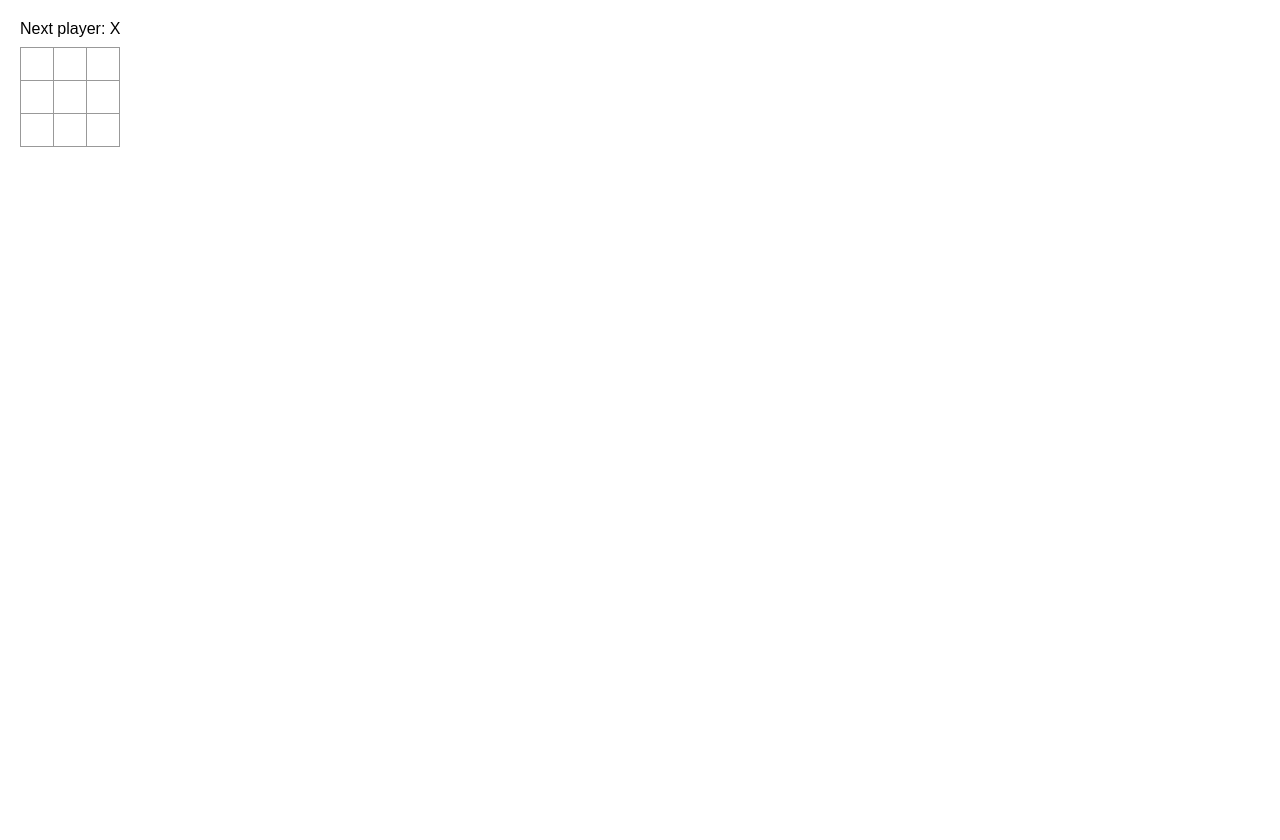
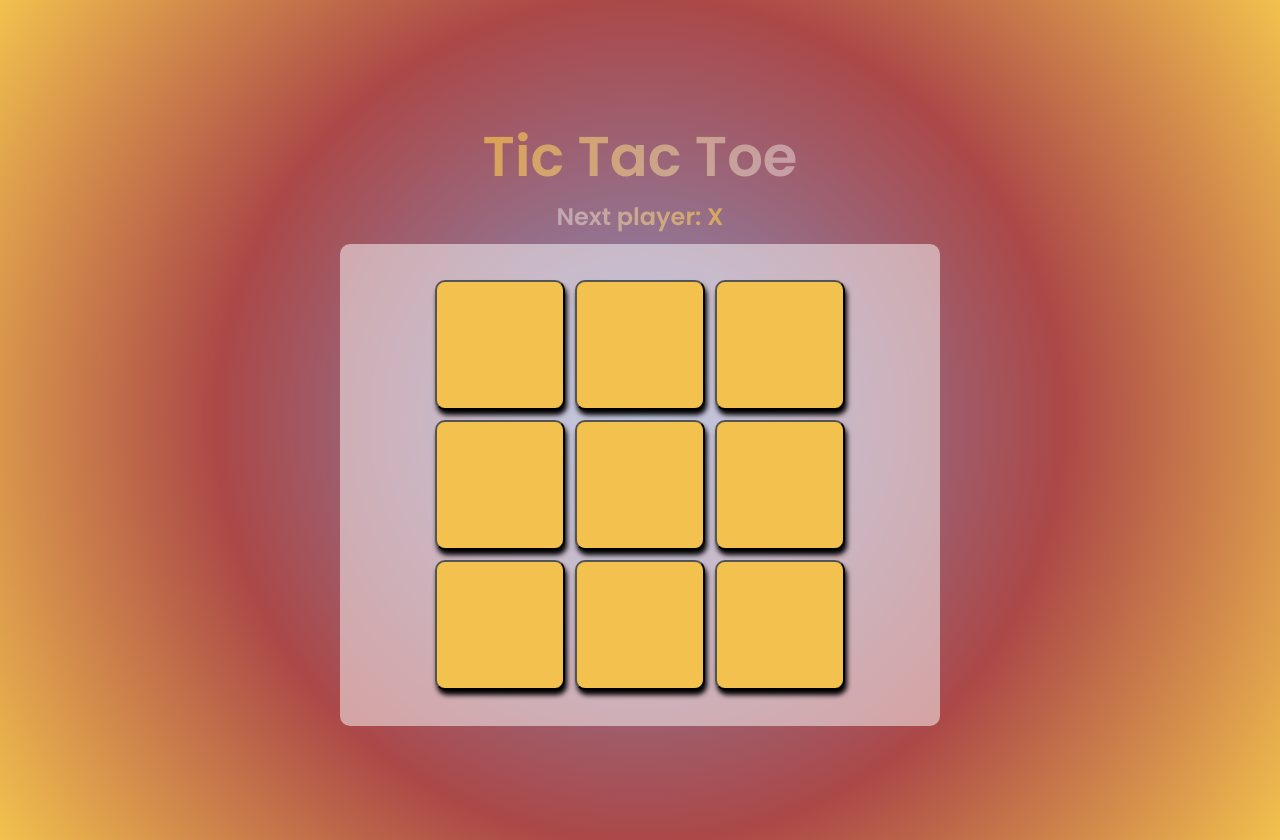
Before and after one commit to pinkyCodes/Tic-Tac-Toe, a React (Vite) app: page / in a window 1280 px wide. Before the commit the page ends 800 px from the top, so only its background shows below. Built offline with nearby package versions, Linux system fonts and the light colour scheme.

Commit message:
feat: create styling v1.0

```diff
--- a/src/App.tsx
+++ b/src/App.tsx
@@ -18,24 +18,21 @@ const Board = () => {
     const status = determineStatus(squares, isNext);
 
     return (
-        <>
-            <div className="status">{status}</div>
-            <div className="board-row">
+        <main>
+            <h1>Tic Tac Toe</h1>
+            <div id="status">{status}</div>
+            <div id="board">
                 <Square value={squares[0]} onSquareClick={() => handleClick(0)} />
                 <Square value={squares[1]} onSquareClick={() => handleClick(1)} />
                 <Square value={squares[2]} onSquareClick={() => handleClick(2)} />
-            </div>
-            <div className="board-row">
                 <Square value={squares[3]} onSquareClick={() => handleClick(3)} />
                 <Square value={squares[4]} onSquareClick={() => handleClick(4)} />
                 <Square value={squares[5]} onSquareClick={() => handleClick(5)} />
-            </div>
-            <div className="board-row">
                 <Square value={squares[6]} onSquareClick={() => handleClick(6)} />
                 <Square value={squares[7]} onSquareClick={() => handleClick(7)} />
                 <Square value={squares[8]} onSquareClick={() => handleClick(8)} />
             </div>
-        </>
+        </main>
     )
 };
 
--- a/src/index.css
+++ b/src/index.css
@@ -1,49 +1,90 @@
-/* :root {
-  font-family: Inter, system-ui, Avenir, Helvetica, Arial, sans-serif;
-  line-height: 1.5;
-  font-weight: 400;
-
-  color-scheme: light dark;
-  color: rgba(255, 255, 255, 0.87);
-  background-color: #242424;
-
-  font-synthesis: none;
-  text-rendering: optimizeLegibility;
-  -webkit-font-smoothing: antialiased;
-  -moz-osx-font-smoothing: grayscale;
-} */
+@import url("https://fonts.googleapis.com/css2?family=Poppins:wght@400;500;600&family=Ruda:wght@400;600;700&display=swap");
 
 * {
+  padding: 0;
+  margin: 0;
   box-sizing: border-box;
+  font-family: "poppins", sans-serif;
+}
+
+:root {
+  --orangeColor: rgb(242, 193, 78);
+  --darkColor: #2d414b;
 }
 
 body {
-  font-family: sans-serif;
+  background: rgb(61, 99, 218);
+  background: radial-gradient(circle,
+      rgb(129, 147, 199) 0%,
+      rgb(171, 72, 72) 55%,
+      rgb(242, 193, 78) 100%);
   margin: 20px;
-  padding: 0;
+  overflow-x: hidden;
+}
+
+main {
+  display: flex;
+  flex-direction: column;
+  align-items: center;
+  justify-content: center;
+  height: 100vh;
+}
+
+h1 {
+  font-size: 3.5rem;
+  background-clip: text;
+  color: transparent;
+  background-image: linear-gradient(to right,
+      rgba(242, 193, 78, 0.7),
+      rgba(255, 255, 255, 0.4));
+}
+
+#status {
+  margin-bottom: 10px;
+  font-size: 1.5rem;
+  font-weight: 600;
+  background-clip: text;
+  color: transparent;
+  background-image: linear-gradient(to right, rgba(255, 255, 255, 0.4), rgba(242, 193, 78, 0.7));
+}
+
+#board {
+  max-width: 100%;
+  width: 600px;
+  padding: 2rem 5rem;
+  display: flex;
+  align-items: center;
+  justify-content: center;
+  flex-wrap: wrap;
+  background-color: rgba(255, 255, 255, 0.5);
+  border-radius: 10px;
+  position: relative;
 }
 
 .square {
-  background: #fff;
-  border: 1px solid #999;
-  float: left;
-  font-size: 24px;
-  font-weight: bold;
-  line-height: 34px;
-  height: 34px;
-  margin-right: -1px;
-  margin-top: -1px;
-  padding: 0;
-  text-align: center;
-  width: 34px;
+  height: 130px;
+  width: 130px;
+  display: flex;
+  align-items: center;
+  justify-content: center;
+  color: var(--darkColor);
+  background-color: var(--orangeColor);
+  font-weight: 600;
+  font-size: 4rem;
+  margin: 0.3rem;
+  box-shadow: 2px 5px 5px #000;
+  border-radius: 10px;
 }
 
-.board-row:after {
-  clear: both;
-  content: '';
-  display: table;
+@media screen and (max-width: 768px) {
+  #board {
+    width: 100%;
+    padding: 1rem;
+  }
+
+  .square {
+    height: 100px;
+    width: 100px;
+    font-size: 3rem;
+  }
 }
-
-.status {
-  margin-bottom: 10px;
-}
```
